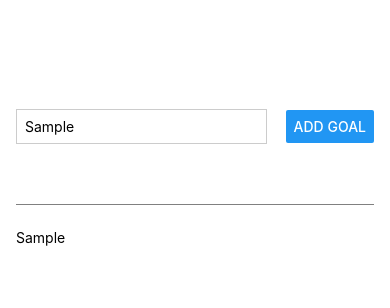
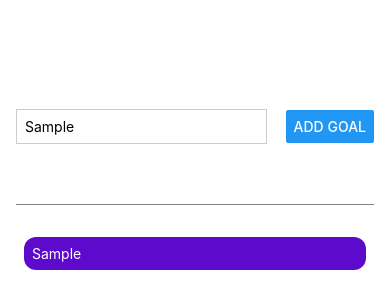
Before and after one commit to jpsantosss/rnative-goals-app, a React Native app: screen / in a window 390 px wide. Both pictures are taken after typing "Sample" into the empty fields and a click on the button "ADD GOAL". Shown: the top 308 px of the page. Built offline with nearby package versions, Linux system fonts and the light colour scheme.

Commit message:
created new style for the goals

```diff
--- a/App.js
+++ b/App.js
@@ -6,7 +6,7 @@ export default function App() {
   const [courseGoals, setCourseGoals] = useState ([]);
 
   function goalInputHandler(enteredText){
-    setEnteredGoalText(enteredText);
+    setEnteredGoalText(enteredText)
   };
 
   function addGoalHandler(){
@@ -16,15 +16,25 @@ export default function App() {
   return (
     <View style={styles.appContainer}>
       <View style={styles.inputContainer}>
+
         <TextInput
         placeholder='Your Course goal!'
         style={styles.textInput}
         onChangeText={goalInputHandler}/>
+
         <Button title='Add Goal' onPress={addGoalHandler}/>
       </View>
+
       <View style={styles.goalsContainer}>
-        {courseGoals.map ((goal) => <Text key={goal}>{goal}</Text>)}
+
+        {courseGoals.map ((goal) => (
+          <View key={goal} style={styles.goalItem}>
+            <Text style={styles.goalText}>{goal}</Text>
+          </View>
+        ))}
+
       </View>
+
     </View>
   );
 }
@@ -53,5 +63,14 @@ const styles = StyleSheet.create({
   },
   goalsContainer:{
     flex: 4,
-  }
+  },
+  goalItem:{
+    margin: 8,
+    padding: 8,
+    borderRadius: 12,
+    backgroundColor: '#5e0acc',
+  },
+  goalText:{
+    color: '#fff',
+  },
 });
```
